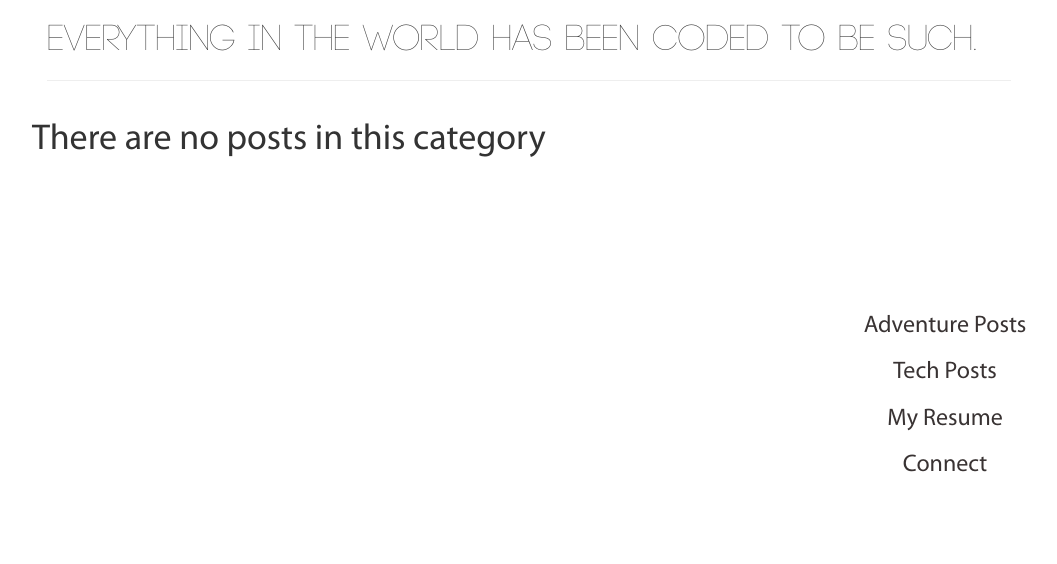
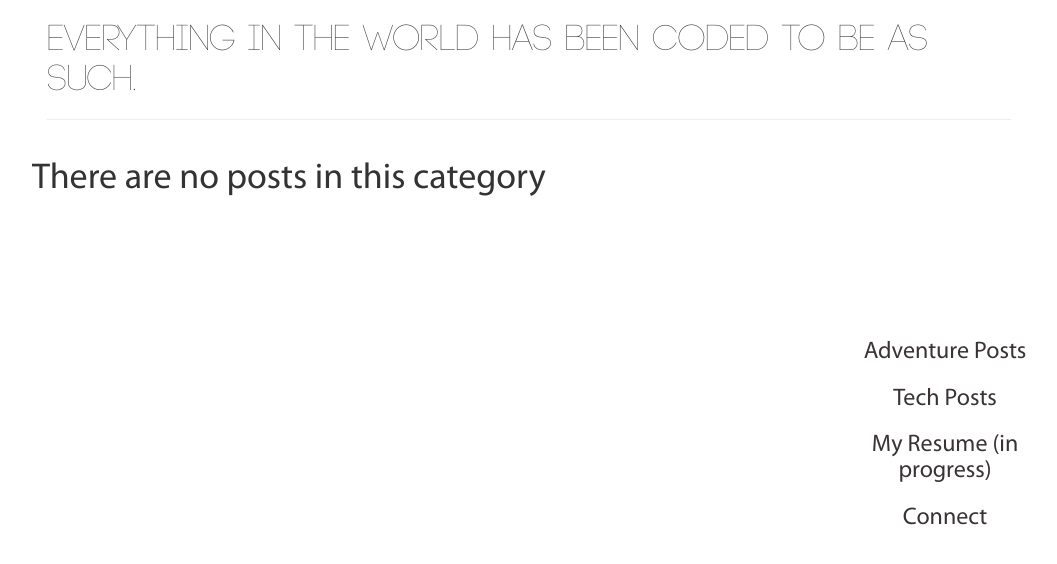
Before and after one commit to sportnak/react-tech-blog, a Flask app: page / in a window 1280 px wide. Shown: the part 52-616 px from the top of the page, without its empty margins (111-1168 px from the left). Run offline with Flask 2, Linux system fonts and the light colour scheme; data that the repository does not hold is empty; some libraries are stand-ins or nearby versions.

Commit message:
tagline change

```diff
--- a/app/templates/base.html
+++ b/app/templates/base.html
@@ -17,7 +17,7 @@
 	<div class="navbar navbar-inverse navbar-default" style="margin-bottom:0px; border-radius: 0px">
 		<div class="container-fluid">
 			<div class="navbar-header">
-				<a class="brandbar navbar-brand" href="/index">CODE IS EVERYWHERE</a>
+				<a class="brandbar navbar-brand" href="/">CODE IS EVERYWHERE</a>
 			</div>
 		</div>
 	</div>
--- a/app/templates/index.html
+++ b/app/templates/index.html
@@ -8,7 +8,7 @@
 	<div id="category" style="display:none; position:aboslute;">{{category}}</div>
 	<div class="container">
 		<div class="container-fluid home" id="main-panel">
-			<h1 class="tagline">Everything in the world has been coded to be such.</h1>
+			<h1 class="tagline">Everything in the world has been coded to be as such.</h1>
 			<hr>
 		</div>
 	</div>
@@ -25,7 +25,7 @@
 				<h3><a href="/index/technical">Tech Posts</a></h3>
 			</li>
 			<li>
-				<h3><a href="/resume">My Resume</a></h3>
+				<h3><a href="/resume">My Resume (in progress)</a></h3>
 			</li>
 			<li>
 				<h3><a href="#friends">Connect</a></h3>
```
